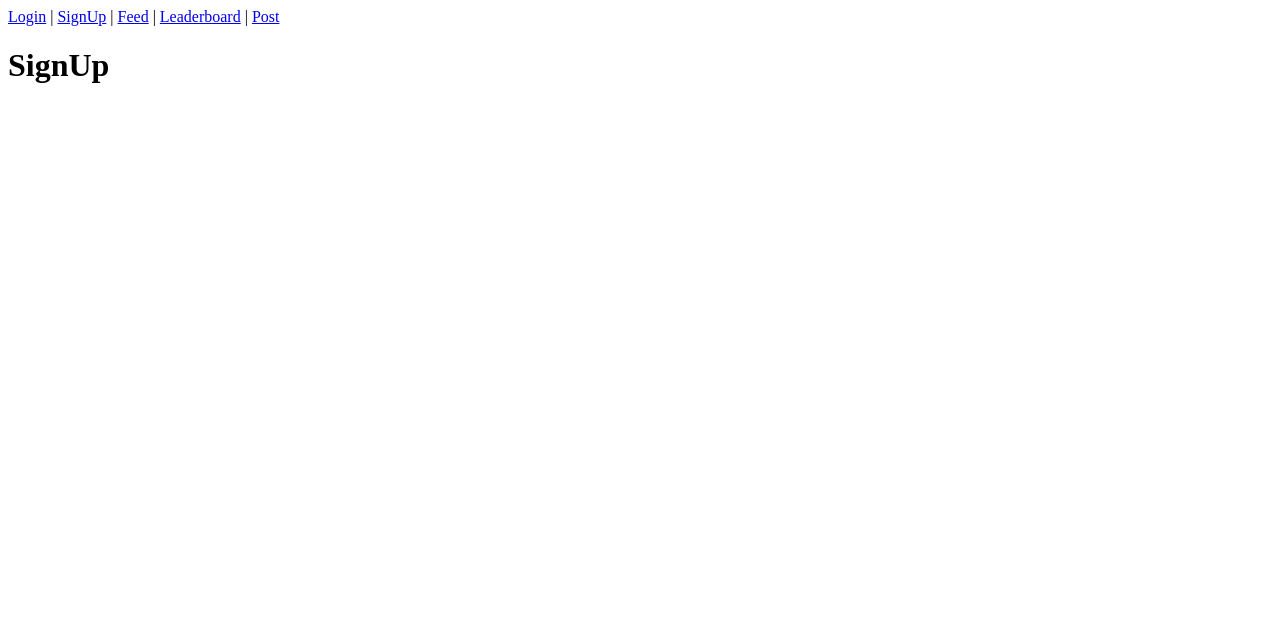
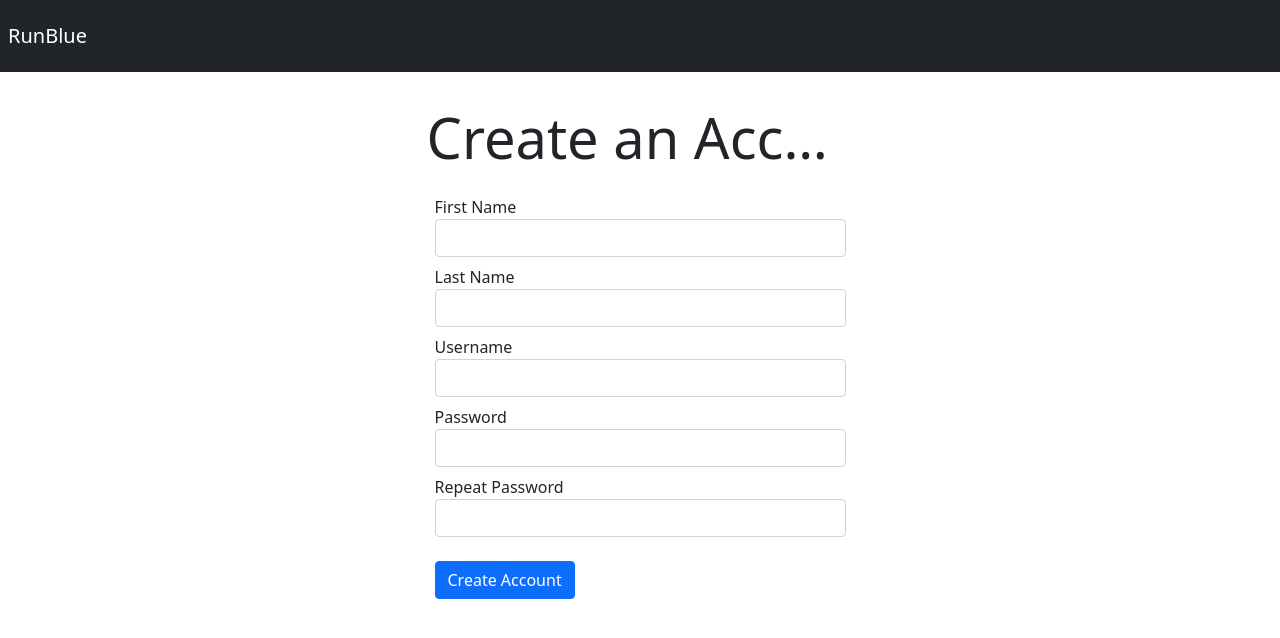
Before and after one commit to Zheng-Hu/EECS493-Final-Project, a Vue app in the folder frontend/: page /signup in a window 1280 px wide. Shown: the top 638 px of the page. Built offline with nearby package versions, Linux system fonts and the light colour scheme.

Commit message:
Bootstrap and forms

```diff
--- a/frontend/package.json
+++ b/frontend/package.json
@@ -8,7 +8,11 @@
     "lint": "vue-cli-service lint"
   },
   "dependencies": {
+    "@popperjs/core": "^2.10.2",
+    "bootstrap": "^5.1.3",
     "core-js": "^3.6.5",
+    "jquery": "^3.6.0",
+    "popper.js": "^1.16.1",
     "vue": "^2.6.11",
     "vue-router": "^3.2.0"
   },
--- a/frontend/src/App.vue
+++ b/frontend/src/App.vue
@@ -1,12 +1,16 @@
 <template>
     <div id="app">
+        <nav class="navbar navbar-expand-lg navbar-dark bg-dark">
+            <a class="navbar-brand m-2">RunBlue</a>
+        </nav>
+        <!--     INCLUDE FOR EASY ACCESS TO OTHER URLS
         <div id="nav">
             <router-link to="/">Login</router-link> |
             <router-link to="/signup">SignUp</router-link> |
             <router-link to="/feed">Feed</router-link> |
             <router-link to="/leaderboard">Leaderboard</router-link> |
             <router-link to="/post">Post</router-link>
-    </div>
+        </div> -->
         <router-view/>
     </div>
 </template>
--- a/frontend/src/main.js
+++ b/frontend/src/main.js
@@ -1,6 +1,8 @@
 import Vue from 'vue'
 import App from './App.vue'
 import router from './router'
+import 'bootstrap'
+import 'bootstrap/dist/css/bootstrap.min.css'
 
 Vue.config.productionTip = false
 
--- a/frontend/src/views/Feed.vue
+++ b/frontend/src/views/Feed.vue
@@ -1,7 +1,11 @@
 <template>
-  <div>
-    <Navigator page="Feed"/>
-  </div>
+    <div>
+          <div>
+            <Navigator page="Feed"/>
+        </div>
+        <div>
+        </div>
+    </div>
 </template>
 
 <script>
--- a/frontend/src/views/Leaderboard.vue
+++ b/frontend/src/views/Leaderboard.vue
@@ -1,7 +1,11 @@
 <template>
-  <div>
-    <Navigator page="Leaderboard"/>
-  </div>
+    <div>
+          <div>
+            <Navigator page="Feed"/>
+        </div>
+        <div>
+        </div>
+    </div>
 </template>
 
 <script>
--- a/frontend/src/views/Login.vue
+++ b/frontend/src/views/Login.vue
@@ -1,7 +1,27 @@
 <template>
-  <div>
-    <h1>Login</h1>
-  </div>
+    <div class="container">
+        <div class="row text-dark">
+            <div class="col-xl-5 col-lg-6 col-md-8 col-sm-10 mx-auto form p-4">
+                <h1 class="display-4 py-2 text-truncate text-center mb-3">Log In!</h1>
+                <div class="px-2">
+                    <form class="justify-content-center">
+                        <div class="form-group mt-2">
+                            <label class="sr-only">Username</label>
+                            <input type="text" class="form-control">
+                        </div>
+                        <div class="form-group mt-2">
+                            <label class="sr-only">Password</label>
+                            <input type="password" class="form-control">
+                        </div>
+                        <div class="mt-4">
+                            <button class="btn btn-primary mx-1">Log In</button>
+                            <button class="btn btn-warning mx-1">Sign Up</button>
+                        </div>
+                    </form>
+                </div>
+            </div>
+        </div>
+    </div>
 </template>
 
 <script>
--- a/frontend/src/views/Post.vue
+++ b/frontend/src/views/Post.vue
@@ -1,7 +1,37 @@
 <template>
-  <div>
-    <Navigator page="Post"/>
-  </div>
+    <div>
+        <div>
+            <Navigator page="Post"/>
+        </div>
+        <div class="container">
+            <div class="row text-dark">
+                <div class="col-xl-5 col-lg-6 col-md-8 col-sm-10 mx-auto form p-4">
+                    <h1 class="display-4 py-2 text-truncate text-center mb-3">Make a Post</h1>
+                    <div class="px-2">
+                        <form class="justify-content-center">
+                            <div class="form-group mt-2">
+                                <label>Caption</label>
+                                <textarea class="form-control"></textarea>
+                            </div>
+                            <div class="form-group mt-2">
+                                <label>Distance</label>
+                                <input type="text" class="form-control">
+                            </div>
+                            <div class="form-group mt-2">
+                                <label>Time</label>
+                                <input type="text" class="form-control">
+                            </div>
+                            <div class="form-group mt-2">
+                                <label>Image Upload</label>
+                                <input type="file" class="form-control" multiple accept="image/*">
+                            </div>
+                            <button class="btn btn-primary mt-4">Post</button>
+                        </form>
+                    </div>
+                </div>
+            </div>
+        </div>
+    </div>
 </template>
 
 <script>
--- a/frontend/src/views/SignUp.vue
+++ b/frontend/src/views/SignUp.vue
@@ -1,7 +1,36 @@
 <template>
-  <div>
-    <h1>SignUp</h1>
-  </div>
+    <div class="container">
+        <div class="row text-dark">
+            <div class="col-xl-5 col-lg-6 col-md-8 col-sm-10 mx-auto form p-4">
+                <h1 class="display-4 py-2 text-truncate text-center mb-3">Create an Account!</h1>
+                <div class="px-2">
+                    <form class="justify-content-center">
+                        <div class="form-group mt-2">
+                            <label>First Name</label>
+                            <input type="text" class="form-control">
+                        </div>
+                        <div class="form-group mt-2">
+                            <label>Last Name</label>
+                            <input type="text" class="form-control">
+                        </div>
+                        <div class="form-group mt-2">
+                            <label>Username</label>
+                            <input type="text" class="form-control">
+                        </div>
+                        <div class="form-group mt-2">
+                            <label>Password</label>
+                            <input type="password" class="form-control">
+                        </div>
+                        <div class="form-group mt-2">
+                            <label>Repeat Password</label>
+                            <input type="password" class="form-control">
+                        </div>
+                        <button class="btn btn-primary mt-4">Create Account</button>
+                    </form>
+                </div>
+            </div>
+        </div>
+    </div>
 </template>
 
 <script>
```
Also changed, not shown: 1 other file (tests, documents, lock files or other folders). Lines whose indentation alone changed are shown as unchanged.
